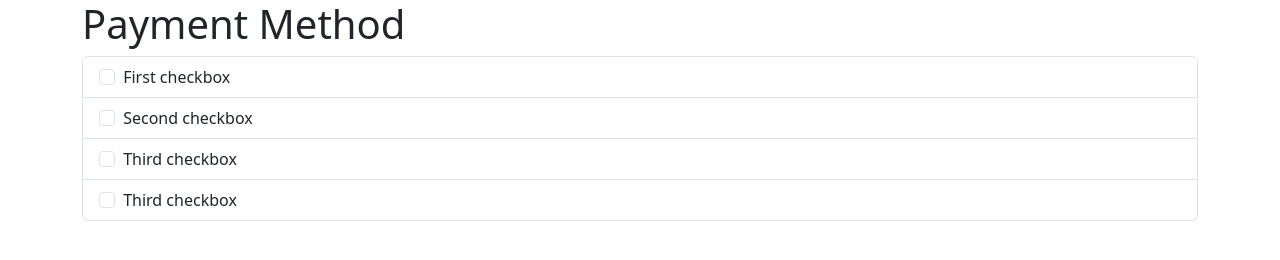
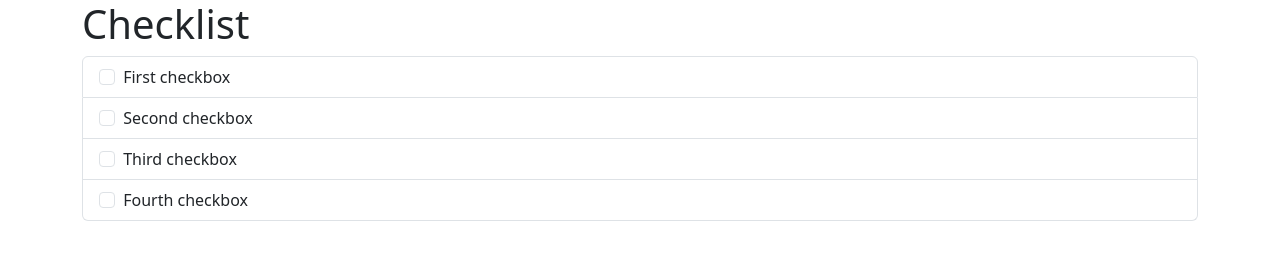
Before and after one commit to dlam0006/HW-1, a plain HTML site: page checklist.html in a window 1280 px wide. Drawn offline with nearby package versions, Linux system fonts and the light colour scheme.

Commit message:
Update checklist.html

```diff
--- a/checklist.html
+++ b/checklist.html
@@ -8,7 +8,7 @@
   </head>
   <body>
     <div class="container">
-    <h1>Payment Method</h1>
+    <h1>Checklist</h1>
       <ul class="list-group">
     <li class="list-group-item">
     <input class="form-check-input me-1" type="checkbox" value="" id="firstCheckbox">
@@ -24,7 +24,7 @@
   </li>
   <li class="list-group-item">
     <input class="form-check-input me-1" type="checkbox" value="" id="thirdCheckbox">
-    <label class="form-check-label" for="thirdCheckbox">Third checkbox</label>
+    <label class="form-check-label" for="fourthCheckbox">Fourth checkbox</label>
   </li>
 </ul>
     </div>
```
